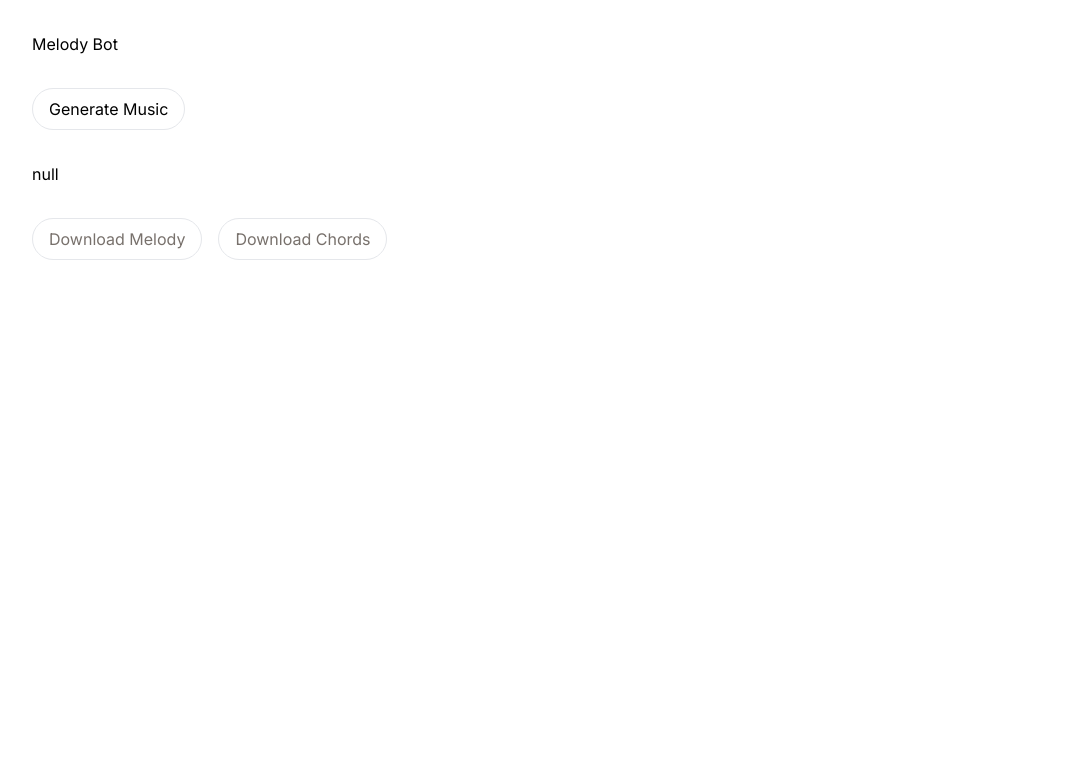
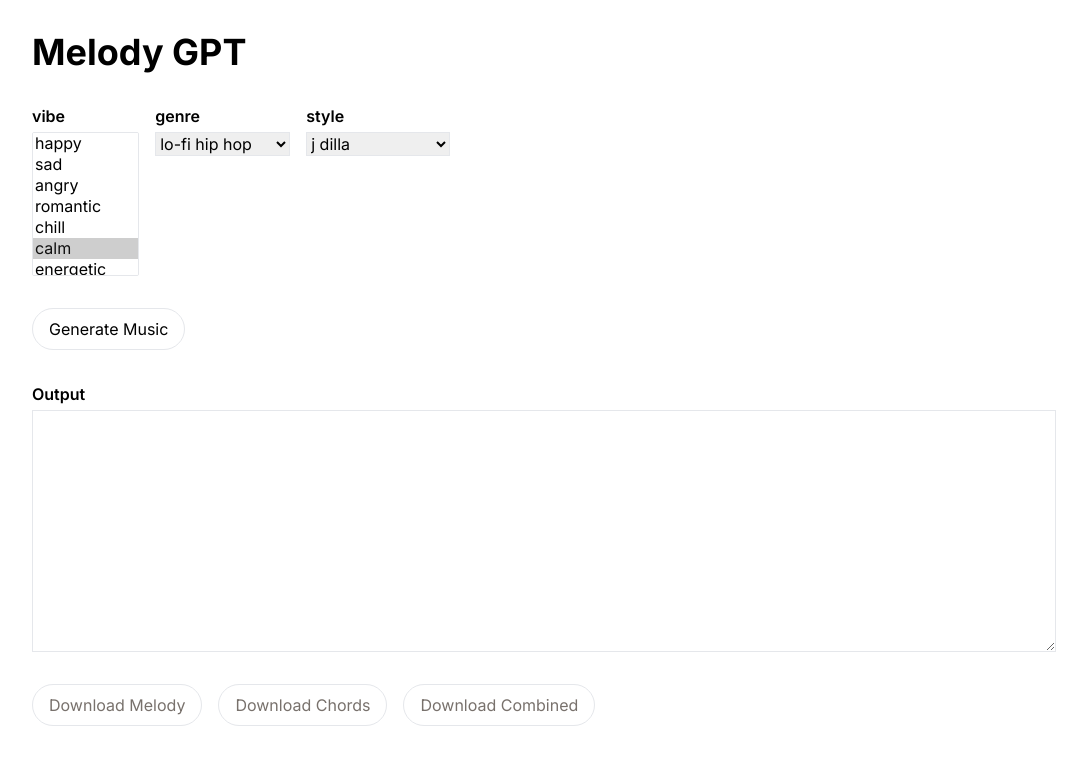
Before and after one commit to vmarnauza/melody-gpt, a Next.js app: page / in a window 1280 px wide. Shown: the top 764 px of the page, without its empty margins (96-1183 px from the left). Built offline with nearby package versions, Linux system fonts and the light colour scheme.

Commit message:
Add configurable params, improve prompt

```diff
--- a/app/api/music/generate/route.ts
+++ b/app/api/music/generate/route.ts
@@ -101,11 +101,13 @@ export async function POST(request: NextRequest) {
         role: "system",
         content:
           "You are a music composer. When asked by the user, try to create melody and chords that closely match their prompt. " +
+          "Step 1 - Generate a chord progression matching the user's request. " +
+          "Step 2 - Generate a melody that goes over the chords and matches the user's request. " +
           "Respond with a JSON object containing two properties: 'melody' and 'chords'. " +
           "The melody property must be an array of note objects. Each note object contains properties for 'pitch', 'duration' and 'wait'. " +
           "The chords property must be an array of chord objects. Each chord object contains properties for 'chord', 'duration' and 'wait'. " +
-          "The 'pitch' property is a string representing the note pitch. " +
-          "The 'chord' property is a string representing the chord without spaces. " +
+          "The 'pitch' property is a string representing the note pitch and octave, for example, C3 or D#2. " +
+          "The 'chord' property is a string representing the chord without spaces, for example Cm or A7sus4. " +
           "The 'duration' property is the note's duration in beats expressed as a float. " +
           "The 'wait' property is the time between previous and next note in beats expressed as a float. " +
           "Adhere to the format outlined above exactly and do not add any additional text. Generate as many bars of music as requested by the user.",
@@ -116,8 +118,7 @@ export async function POST(request: NextRequest) {
       },
     ],
     max_tokens: 2000,
-    temperature: body.temperature || 1.4,
-    top_p: 0.2,
+    temperature: body.temperature || 1,
   });
 
   // const message = response.choices[0].message.function_call?.arguments;
@@ -136,7 +137,7 @@ export async function POST(request: NextRequest) {
     console.log("Message: ", message);
 
     const music = JSON.parse(json);
-    const midi = createMidi(music, body.bpm, prompt);
+    const midi = createMidi(music);
 
     return NextResponse.json({
       data: {
@@ -173,18 +174,14 @@ const createPrompt = ({
 const isRequestBodyValid = (
   body: GenerateRequestBody
 ): body is GenerateRequestBody => {
-  const { genre, vibe, style, bpm } = body;
+  const { genre, vibe, style } = body;
 
-  if (!genre || !vibe || !style || !bpm) return false;
+  if (!genre || !vibe || !style) return false;
 
   return true;
 };
 
-const createMidi = (
-  music: Music,
-  tempo: number | undefined = 120,
-  prompt: string
-) => {
+const createMidi = (music: Music) => {
   const melodyTrack = new MidiWriter.Track();
   const melodyNotes = music.melody.map(({ pitch, duration, wait }) => {
     const durationTicks = `T${duration * 128}`;
@@ -197,7 +194,7 @@ const createMidi = (
     });
   });
   melodyTrack.addEvent(melodyNotes);
-  melodyTrack.addTrackName(prompt);
+  melodyTrack.addTrackName("melody");
   // melodyTrack.setTempo(tempo, 0);
 
   const chordTrack = new MidiWriter.Track();
@@ -217,14 +214,16 @@ const createMidi = (
     });
   });
   chordTrack.addEvent(chordNotes);
-  chordTrack.addTrackName(prompt);
+  chordTrack.addTrackName("chords");
   // chordTrack.setTempo(tempo, 0);
 
   const melodyWriter = new MidiWriter.Writer(melodyTrack);
   const chordWriter = new MidiWriter.Writer(chordTrack);
+  const combinedWriter = new MidiWriter.Writer([melodyTrack, chordTrack]);
 
   return {
     melody: melodyWriter.dataUri(),
     chords: chordWriter.dataUri(),
+    combined: combinedWriter.dataUri(),
   };
 };
--- a/app/globals.css
+++ b/app/globals.css
@@ -2,6 +2,10 @@
 @tailwind components;
 @tailwind utilities;
 
+
+h1 {
+  @apply text-4xl font-bold;
+}
 
 button {
   @apply border px-4 py-2 rounded-full;
@@ -10,3 +14,11 @@ button {
 button:disabled {
   @apply text-stone-500;
 }
+
+label {
+  @apply font-semibold;
+}
+
+select[multiple] {
+  @apply h-36;
+}
--- a/app/page.tsx
+++ b/app/page.tsx
@@ -1,5 +1,6 @@
 "use client";
 
+import { genres, styles, vibes } from "@/modules/params";
 import {
   GenerateRequestBody,
   GenerateResponseBody,
@@ -11,7 +12,12 @@ import { useState } from "react";
 export default function Home() {
   const [music, setMusic] = useState<Music | null>(null);
   const [midi, setMidi] = useState<Midi | null>(null);
+  const [error, setError] = useState<string | null>(null);
   const [loading, setLoading] = useState(false);
+
+  const [vibe, setVibe] = useState<string[]>(["calm", "natural"]);
+  const [genre, setGenre] = useState<string>("lo-fi hip hop");
+  const [style, setStyle] = useState<string>("j dilla");
 
   function downloadUri(uri: string, name: string = "midi.mid") {
     if (!uri) return;
@@ -25,6 +31,7 @@ export default function Home() {
   }
 
   const generateMusic = async () => {
+    setError(null);
     setLoading(true);
     setMusic(null);
     setMidi(null);
@@ -33,18 +40,9 @@ export default function Home() {
       const res = await fetch("/api/music/generate", {
         method: "POST",
         body: JSON.stringify({
-          vibe: "calm, natural",
-          genre: "lofi hiphop",
-          style: "j dilla",
-          bpm: 90,
-          // vibe: "happy",
-          // genre: "jazz",
-          // style: "charlie parker",
-          // bpm: 160,
-          // vibe: "atmospheric",
-          // genre: "ambient",
-          // style: "brian eno",
-          // bpm: 60,
+          vibe: vibe.join(", "),
+          genre: genre,
+          style: style,
         } as GenerateRequestBody),
       });
 
@@ -57,33 +55,110 @@ export default function Home() {
 
       setLoading(false);
     } catch (error) {
+      const errorMessage = (error as Error).message || "Something went wrong";
+      setError(errorMessage);
+      setLoading(false);
+
       console.error(error);
-      setLoading(false);
     }
   };
+
+  const handleVibeChange = (e: React.ChangeEvent<HTMLSelectElement>) => {
+    setVibe(Array.from(e.target.selectedOptions).map((option) => option.value));
+  };
+  const handleGenreChange = (e: React.ChangeEvent<HTMLSelectElement>) => {
+    setGenre(e.target.value);
+  };
+  const handleStyleChange = (e: React.ChangeEvent<HTMLSelectElement>) => {
+    setStyle(e.target.value);
+  };
+
+  const paramData = [
+    {
+      name: "vibe",
+      value: vibe,
+      onChange: handleVibeChange,
+      multiple: true,
+      options: vibes,
+    },
+    {
+      name: "genre",
+      value: genre,
+      onChange: handleGenreChange,
+      options: genres,
+    },
+    {
+      name: "style",
+      value: style,
+      onChange: handleStyleChange,
+      options: styles,
+    },
+  ];
+
+  const paramMarkup = paramData.map(
+    ({ name, value, onChange, multiple, options }) => (
+      <div className="flex flex-col gap-1" key={name}>
+        <label htmlFor={name}>{name}</label>
+        <select
+          className="border"
+          multiple={multiple}
+          id={name}
+          value={value}
+          onChange={onChange}
+        >
+          {options.map((option) => (
+            <option value={option} key={option}>
+              {option}
+            </option>
+          ))}
+        </select>
+      </div>
+    )
+  );
+
+  const outputMarkup = (
+    <div className="flex flex-col gap-1">
+      <label htmlFor="output">Output</label>
+      <textarea
+        className="border"
+        id="output"
+        value={music ? JSON.stringify(music, null, 2) : ""}
+        readOnly
+        rows={10}
+      />
+    </div>
+  );
 
   const buttonText = loading ? "Loading..." : "Generate Music";
 
   return (
     <main className="flex min-h-screen flex-col items-center justify-between">
       <section className="max-w-screen-lg w-full flex flex-col gap-8 py-8">
-        <h1>Melody Bot</h1>
+        <h1>Melody GPT</h1>
+        <div className="flex gap-4">{paramMarkup}</div>
         <div>
           <button onClick={generateMusic}>{buttonText}</button>
+          <p className="text-red">{error}</p>
         </div>
-        <p>{JSON.stringify(music, null, 2)}</p>
+        {outputMarkup}
         <div className="flex gap-4">
           <button
             onClick={() => downloadUri(midi?.melody || "", "melody.mid")}
-            disabled={!Boolean(midi) || loading}
+            disabled={!Boolean(midi?.melody) || loading}
           >
             Download Melody
           </button>
           <button
             onClick={() => downloadUri(midi?.chords || "", "chords.mid")}
-            disabled={!Boolean(midi) || loading}
+            disabled={!Boolean(midi?.chords) || loading}
           >
             Download Chords
+          </button>
+          <button
+            onClick={() => downloadUri(midi?.combined || "", "combined.mid")}
+            disabled={!Boolean(midi?.combined) || loading}
+          >
+            Download Combined
           </button>
         </div>
       </section>
--- /dev/null
+++ b/modules/params.ts
@@ -0,0 +1,116 @@
+export const vibes = [
+  "happy",
+  "sad",
+  "angry",
+  "romantic",
+  "chill",
+  "calm",
+  "energetic",
+  "dark",
+  "uplifting",
+  "epic",
+  "nostalgic",
+  "dreamy",
+  "groovy",
+  "scary",
+  "funny",
+  "mysterious",
+  "sexy",
+  "funky",
+  "trippy",
+  "intense",
+  "melancholic",
+  "inspiring",
+  "relaxing",
+  "magical",
+  "tense",
+  "dramatic",
+  "haunting",
+  "sensual",
+  "eerie",
+  "whimsical",
+  "spacey",
+  "futuristic",
+  "hypnotic",
+  "suspenseful",
+  "triumphant",
+  "ominous",
+  "playful",
+  "tranquil",
+  "bittersweet",
+  "enchanting",
+  "sophisticated",
+  "lush",
+  "brooding",
+  "rebellious",
+  "natural",
+];
+
+export const genres = [
+  "rock",
+  "pop",
+  "hip hop",
+  "rap",
+  "country",
+  "r&b",
+  "soul",
+  "jazz",
+  "blues",
+  "folk",
+  "classical",
+  "edm",
+  "electronic",
+  "house",
+  "techno",
+  "ambient",
+  "reggae",
+  "metal",
+  "punk",
+  "indie",
+  "alternative",
+  "k-pop",
+  "latin",
+  "dance",
+  "disco",
+  "funk",
+  "reggaeton",
+  "ska",
+  "gospel",
+  "new age",
+  "world",
+  "experimental",
+  "instrumental",
+  "lo-fi",
+  "lo-fi hip hop",
+  "chillhop",
+  "chillwave",
+  "chillstep",
+  "synthwave",
+  "vaporwave",
+  "trap",
+  "drum and bass",
+  "dubstep",
+  "grime",
+  "hardstyle",
+  "psytrance",
+];
+
+export const styles = [
+  "j dilla",
+  "kanye west",
+  "drake",
+  "lil wayne",
+  "eminem",
+  "jay-z",
+  "kendrick lamar",
+  "brian eno",
+  "the beatles",
+  "michael jackson",
+  "prince",
+  "charlie parker",
+  "john coltrane",
+  "mozart",
+  "beethoven",
+  "bach",
+  "chopin",
+];
--- a/types/api.ts
+++ b/types/api.ts
@@ -32,4 +32,5 @@ export interface Music {
 export interface Midi {
   melody: string;
   chords: string;
+  combined: string;
 }
```
Also changed, not shown: 1 other file (tests, documents, lock files or other folders).
